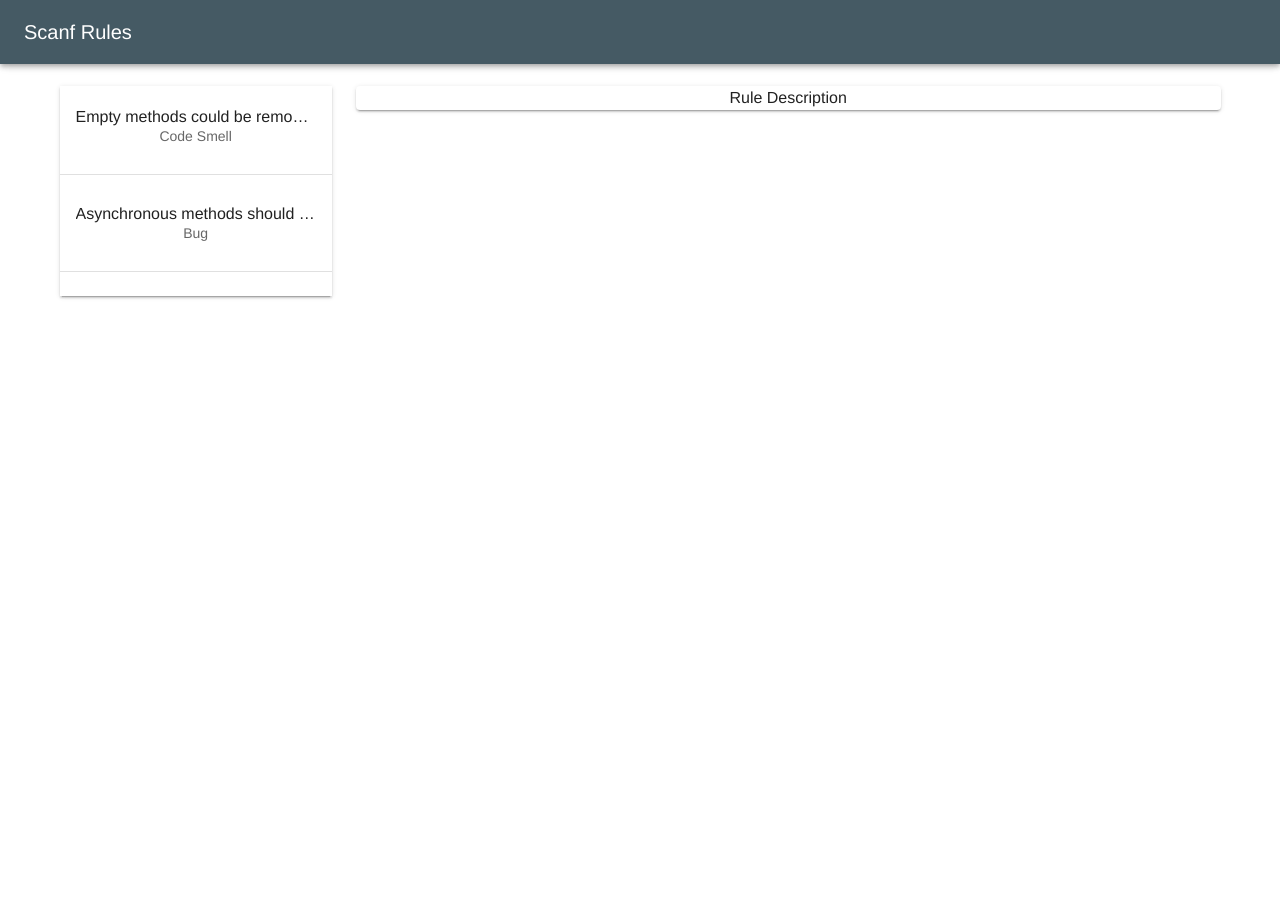
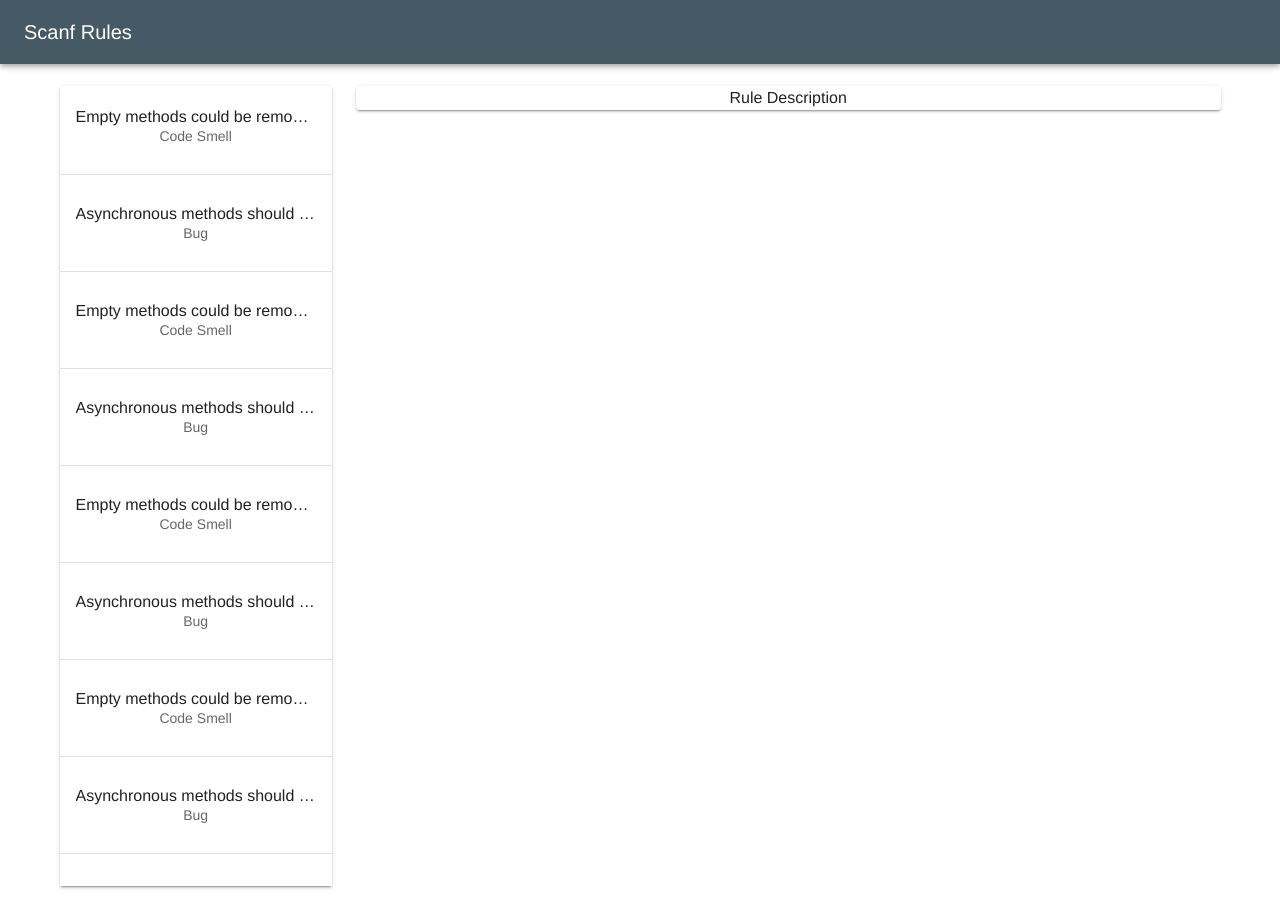
Before and after one commit to anuviswan/scanf, a Vue app in the folder portal/srp/: page /#/ in a window 1280 px wide. Before the commit the page ends 810 px from the top, so only its background shows below. Built offline with nearby package versions, Linux system fonts and the light colour scheme.

Commit message:
Add scroll support

```diff
--- a/portal/srp/src/components/rules/RuleList.vue
+++ b/portal/srp/src/components/rules/RuleList.vue
@@ -1,6 +1,6 @@
 <template>
   <v-card class="mx-auto" tile>
-    <v-list>
+    <v-list style="max-height: 800px" class="overflow-y-auto">
       <template v-for="(item, index) in ruleList">
         <RuleItem v-bind:item="item" :key="index" />
       </template>
@@ -24,6 +24,54 @@ export default {
           title: "Asynchronous methods should not return void",
           category: "Bug",
         },
+        {
+          title: "Empty methods could be removed",
+          category: "Code Smell",
+        },
+        {
+          title: "Asynchronous methods should not return void",
+          category: "Bug",
+        },
+        {
+          title: "Empty methods could be removed",
+          category: "Code Smell",
+        },
+        {
+          title: "Asynchronous methods should not return void",
+          category: "Bug",
+        },
+        {
+          title: "Empty methods could be removed",
+          category: "Code Smell",
+        },
+        {
+          title: "Asynchronous methods should not return void",
+          category: "Bug",
+        },
+        {
+          title: "Empty methods could be removed",
+          category: "Code Smell",
+        },
+        {
+          title: "Asynchronous methods should not return void",
+          category: "Bug",
+        },
+        {
+          title: "Empty methods could be removed",
+          category: "Code Smell",
+        },
+        {
+          title: "Asynchronous methods should not return void",
+          category: "Bug",
+        },
+        {
+          title: "Empty methods could be removed",
+          category: "Code Smell",
+        },
+        {
+          title: "Asynchronous methods should not return void",
+          category: "Bug",
+        },
       ],
     };
   },
```
